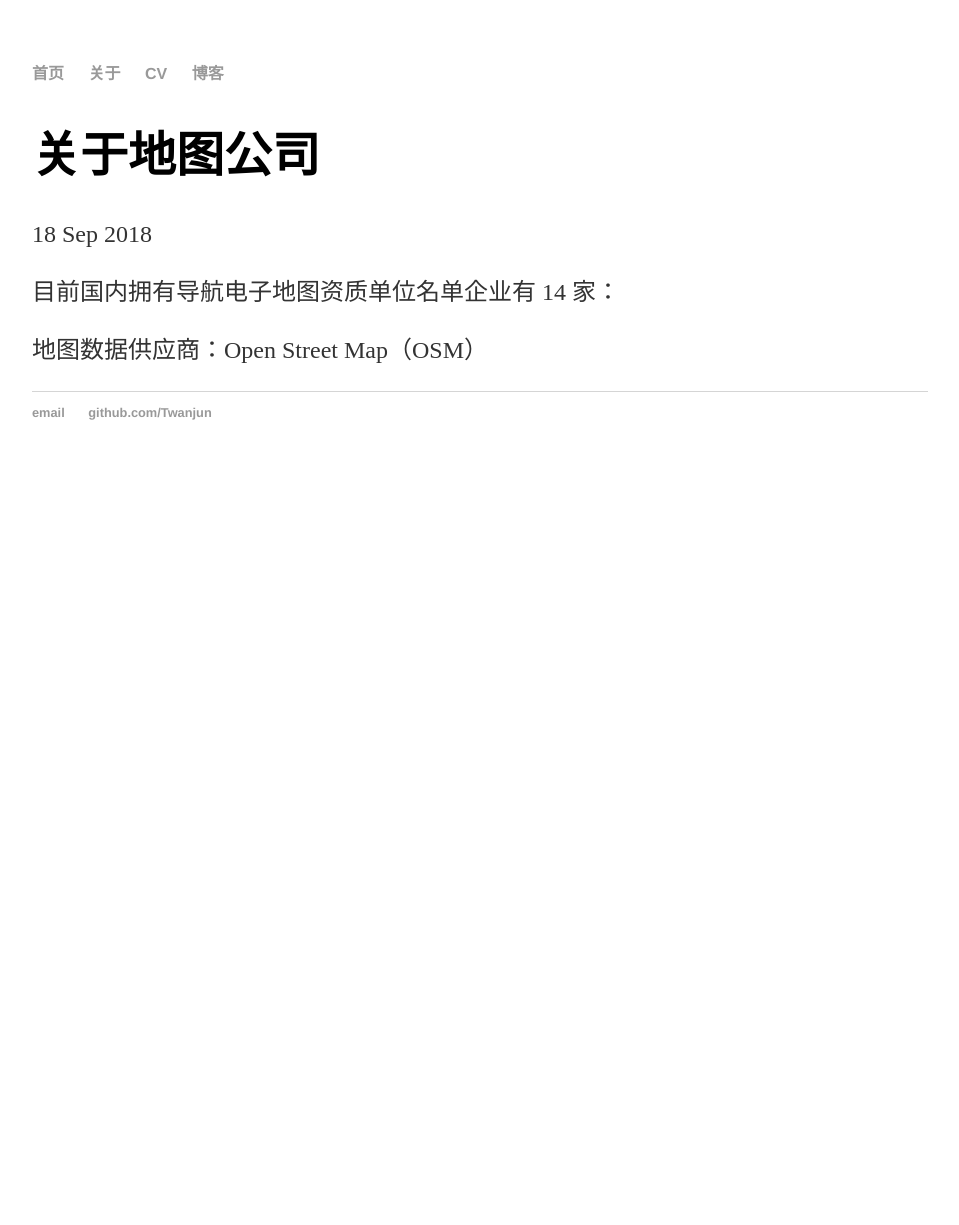
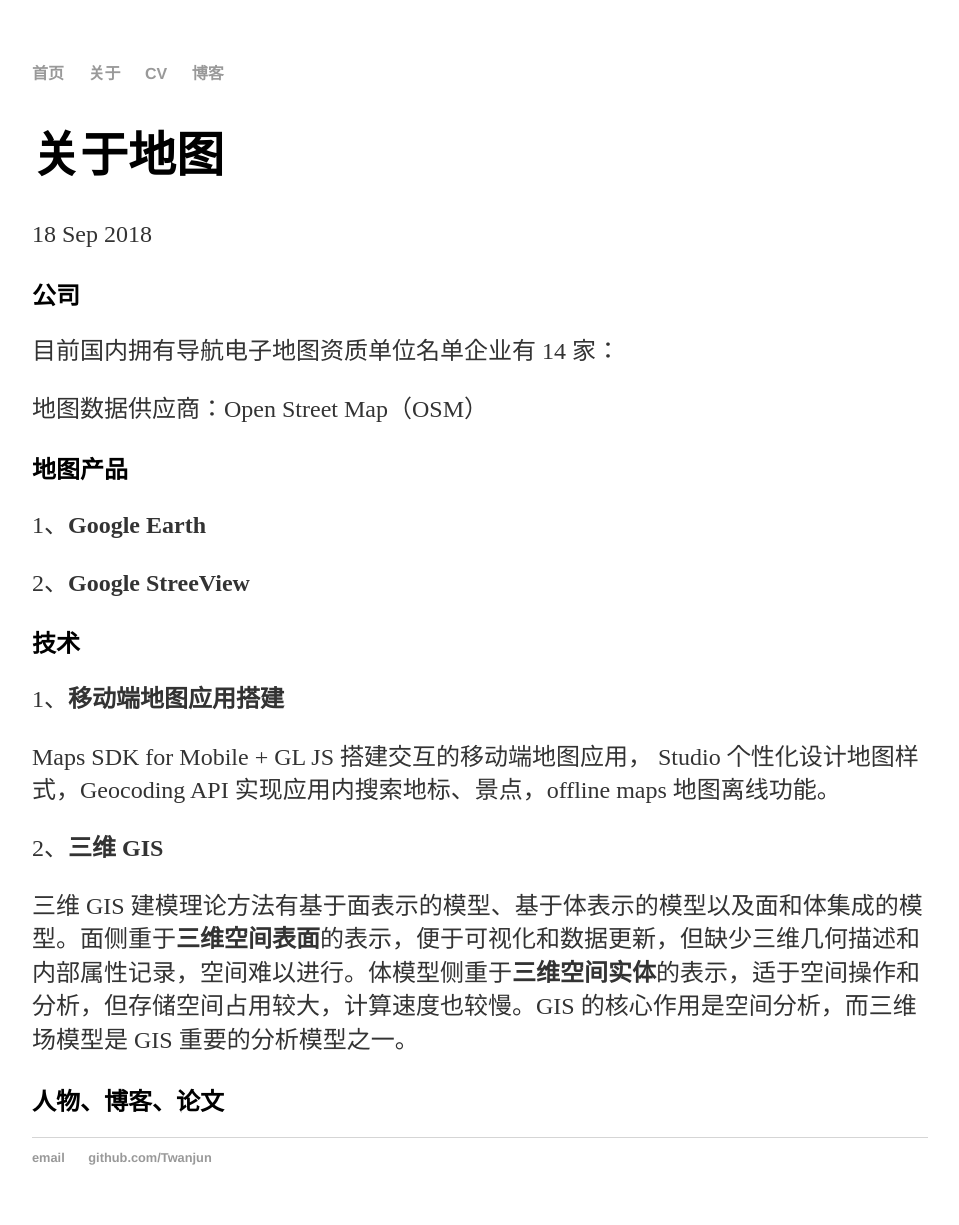
Before and after one commit to Twanjun/Twanjun.github.io, a Jekyll site: the page built from _posts/2018-09-16-map-01.md, in a window 1280 px wide. Shown: the whole page, without its empty margins (160-1119 px from the left). Built offline with Jekyll 4.4.1, drawn with Linux system fonts in a browser that asks for light colours; before the commit the page ends 900 px from its top, so only the background shows below that.

Commit message:
Update 2018-09-16-map-01.md

```diff
--- a/_posts/2018-09-16-map-01.md
+++ b/_posts/2018-09-16-map-01.md
@@ -1,9 +1,31 @@
 ---
 layout: post
-title: "关于地图公司"
+title: "关于地图"
 date: 2018-09-18
 ---
 
+**公司**
+---
 目前国内拥有导航电子地图资质单位名单企业有 14 家：
 
 地图数据供应商：Open Street Map（OSM）
+
+**地图产品**
+---
+1、**Google Earth**
+
+2、**Google StreeView**
+
+**技术**
+---
+1、**移动端地图应用搭建**
+
+Maps SDK for Mobile + GL JS 搭建交互的移动端地图应用， Studio 个性化设计地图样式，Geocoding API 实现应用内搜索地标、景点，offline maps 地图离线功能。
+
+2、**三维 GIS**
+
+三维 GIS 建模理论方法有基于面表示的模型、基于体表示的模型以及面和体集成的模型。面侧重于**三维空间表面**的表示，便于可视化和数据更新，但缺少三维几何描述和内部属性记录，空间难以进行。体模型侧重于**三维空间实体**的表示，适于空间操作和分析，但存储空间占用较大，计算速度也较慢。GIS 的核心作用是空间分析，而三维场模型是 GIS 重要的分析模型之一。
+
+
+**人物、博客、论文**
+---
```
